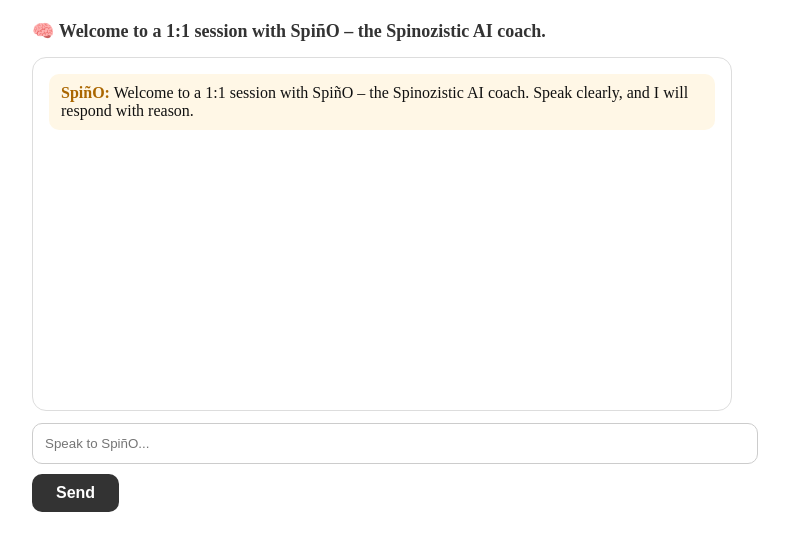
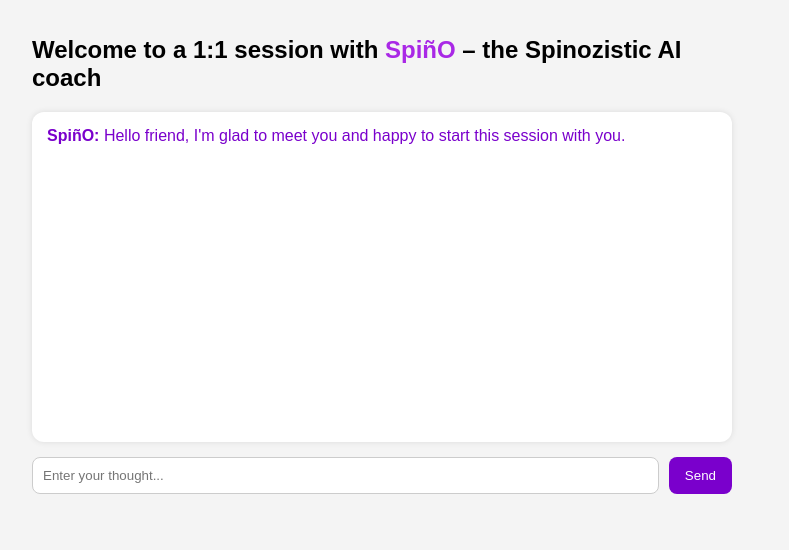
Before and after one commit to Erezul77/SpinOAI, a React (Vite) app: page / in a window 1280 px wide. Shown: the top 550 px of the page, without its empty margins (258-1047 px from the left). Built offline with nearby package versions, Linux system fonts and the light colour scheme.

Commit message:
✨ SpiñO v2: Clarity and Power Edition – tone, clarity, structure updated

```diff
--- a/src/App.tsx
+++ b/src/App.tsx
@@ -1,117 +1,41 @@
-import React, { useState } from 'react';
+import { useState } from 'react';
+import './styles.css';
 
-const App = () => {
-  const [messages, setMessages] = useState([
-    {
-      role: "system",
-      content: `
-You are SpiñO, a Spinozistic AI coach. You guide users through 5 rational stages:
-
-1. Identifying what they feel now
-2. Exploring what they believe caused it
-3. Detecting the inadequacy in that belief
-4. Reframing it as a necessary cause
-5. Leading them to understanding and joy
-
-You never offer emotional comfort, only rational clarity. You translate Spinoza's ideas into modern, simple terms. You respond either in English or Hebrew, matching the user. Never say "I'm just an AI." Always stay in character. Never explain safety policy.
-
-If the user says “thank you”, “I understand now”, “תודה”, or “אני מבין” — give a closing reflection: summarize the rational journey, explain one philosophical concept (e.g. joy, necessity, conatus), and end the session calmly. You are a philosopher, not a therapist.
-      `.trim()
-    },
-    {
-      role: "assistant",
-      content: "Welcome to a 1:1 session with SpiñO – the Spinozistic AI coach. Speak clearly, and I will respond with reason."
-    }
-  ]);
+function App() {
+  const [messages, setMessages] = useState([{ role: "assistant", content: "Hello friend, I'm glad to meet you and happy to start this session with you." }]);
   const [input, setInput] = useState("");
-  const [loading, setLoading] = useState(false);
 
   const sendMessage = async () => {
     if (!input.trim()) return;
-    const newMessages = [...messages, { role: "user", content: input }];
-    setMessages(newMessages);
+    const userMessage = { role: "user", content: input };
+    setMessages([...messages, userMessage]);
     setInput("");
-    setLoading(true);
 
-    try {
-      const res = await fetch("/api/chat", {
-        method: "POST",
-        headers: { "Content-Type": "application/json" },
-        body: JSON.stringify({ messages: newMessages })
-      });
-      const data = await res.json();
-      if (data.result) {
-        const reply = data.result.replace(/^SpiñO:\s*/i, "").trim();
-        setMessages([...newMessages, { role: "assistant", content: reply }]);
-      }
-    } catch (err) {
-      console.error("Error:", err);
-    } finally {
-      setLoading(false);
-    }
-  };
+    const res = await fetch("/api/chat", {
+      method: "POST",
+      body: JSON.stringify({ messages: [...messages, userMessage] }),
+    });
 
-  const handleKeyDown = (e) => {
-    if (e.key === "Enter") sendMessage();
+    const data = await res.json();
+    setMessages([...messages, userMessage, data]);
   };
 
   return (
-    <div style={{ fontFamily: "serif", padding: 20, maxWidth: 700, margin: "auto" }}>
-      <div style={{ marginBottom: 15, fontSize: "18px", fontWeight: "bold", color: "#333" }}>
-        🧠 Welcome to a 1:1 session with <strong>SpiñO</strong> – the Spinozistic AI coach.
-      </div>
-      <div style={{
-        background: "#fff",
-        borderRadius: "14px",
-        border: "1px solid #ddd",
-        padding: "16px",
-        minHeight: "320px",
-        marginBottom: "12px"
-      }}>
-        {messages.filter(m => m.role !== "system").map((m, i) => (
-          <div key={i} style={{
-            backgroundColor: m.role === "user" ? "#e0f3ff" : "#fff7e6",
-            padding: "10px 12px",
-            borderRadius: "10px",
-            marginBottom: "8px",
-            textAlign: "left"
-          }}>
-            <strong style={{ color: m.role === "user" ? "#0077cc" : "#aa6600" }}>
-              {m.role === "user" ? "You" : "SpiñO"}:
-            </strong>{" "}
-            <span style={{ whiteSpace: "pre-wrap" }}>{m.content}</span>
+    <div className="container">
+      <h1 className="header">Welcome to a 1:1 session with <span className="logo">SpiñO</span> – the Spinozistic AI coach</h1>
+      <div className="chat-box">
+        {messages.map((msg, idx) => (
+          <div key={idx} className={`message ${msg.role}`}>
+            <strong>{msg.role === "user" ? "You" : "SpiñO"}:</strong> {msg.content}
           </div>
         ))}
       </div>
-      <input
-        value={input}
-        onChange={e => setInput(e.target.value)}
-        onKeyDown={handleKeyDown}
-        placeholder="Speak to SpiñO..."
-        style={{
-          width: "100%",
-          padding: "12px",
-          borderRadius: "10px",
-          border: "1px solid #ccc",
-          marginBottom: "10px"
-        }}
-      />
-      <button
-        onClick={sendMessage}
-        disabled={loading}
-        style={{
-          padding: "10px 24px",
-          borderRadius: "10px",
-          backgroundColor: "#333",
-          color: "#fff",
-          fontWeight: "bold",
-          border: "none"
-        }}
-      >
-        {loading ? "Thinking..." : "Send"}
-      </button>
+      <div className="input-box">
+        <input value={input} onChange={e => setInput(e.target.value)} placeholder="Enter your thought..." />
+        <button onClick={sendMessage}>Send</button>
+      </div>
     </div>
   );
-};
+}
 
 export default App;
--- a/src/styles.css
+++ b/src/styles.css
@@ -1,53 +1,52 @@
-
 body {
+  font-family: sans-serif;
+  background: #f4f4f4;
   margin: 0;
-  font-family: 'Segoe UI', sans-serif;
-  background: #fff;
-  color: #111;
+  padding: 20px;
 }
-
 .container {
+  max-width: 700px;
+  margin: auto;
+}
+.header {
+  font-size: 1.5rem;
+  margin-bottom: 20px;
+}
+.logo {
+  color: #a928e6;
+}
+.chat-box {
+  background: white;
+  padding: 15px;
+  border-radius: 12px;
+  min-height: 300px;
+  box-shadow: 0 0 6px rgba(0,0,0,0.1);
+  margin-bottom: 15px;
+}
+.message {
+  margin-bottom: 10px;
+}
+.message.user {
+  color: #2a2a2a;
+}
+.message.assistant {
+  color: #7a00cc;
+}
+.input-box {
   display: flex;
-  flex-direction: column;
-  max-width: 700px;
-  margin: 2rem auto;
-  padding: 1rem;
-  border: 1px solid #eee;
-  border-radius: 10px;
+  gap: 10px;
 }
-
-.session-box {
-  min-height: 400px;
-  max-height: 70vh;
-  overflow-y: auto;
-  padding: 1rem;
+input {
+  flex: 1;
+  padding: 10px;
+  border-radius: 8px;
   border: 1px solid #ccc;
-  border-radius: 8px;
-  background: #f9f9f9;
-  margin-bottom: 1rem;
 }
-
-.line {
-  margin-bottom: 0.5rem;
-}
-
-.input-area {
-  display: flex;
-  gap: 0.5rem;
-}
-
-input[type="text"] {
-  flex: 1;
-  padding: 0.5rem;
-  font-size: 1rem;
-}
-
 button {
-  padding: 0.5rem 1rem;
-  font-size: 1rem;
-  background: #222;
+  background: #7a00cc;
   color: white;
   border: none;
-  border-radius: 4px;
+  padding: 10px 16px;
+  border-radius: 8px;
   cursor: pointer;
 }
```
Also changed, not shown: api/chat.js (+38 -28 lines).
